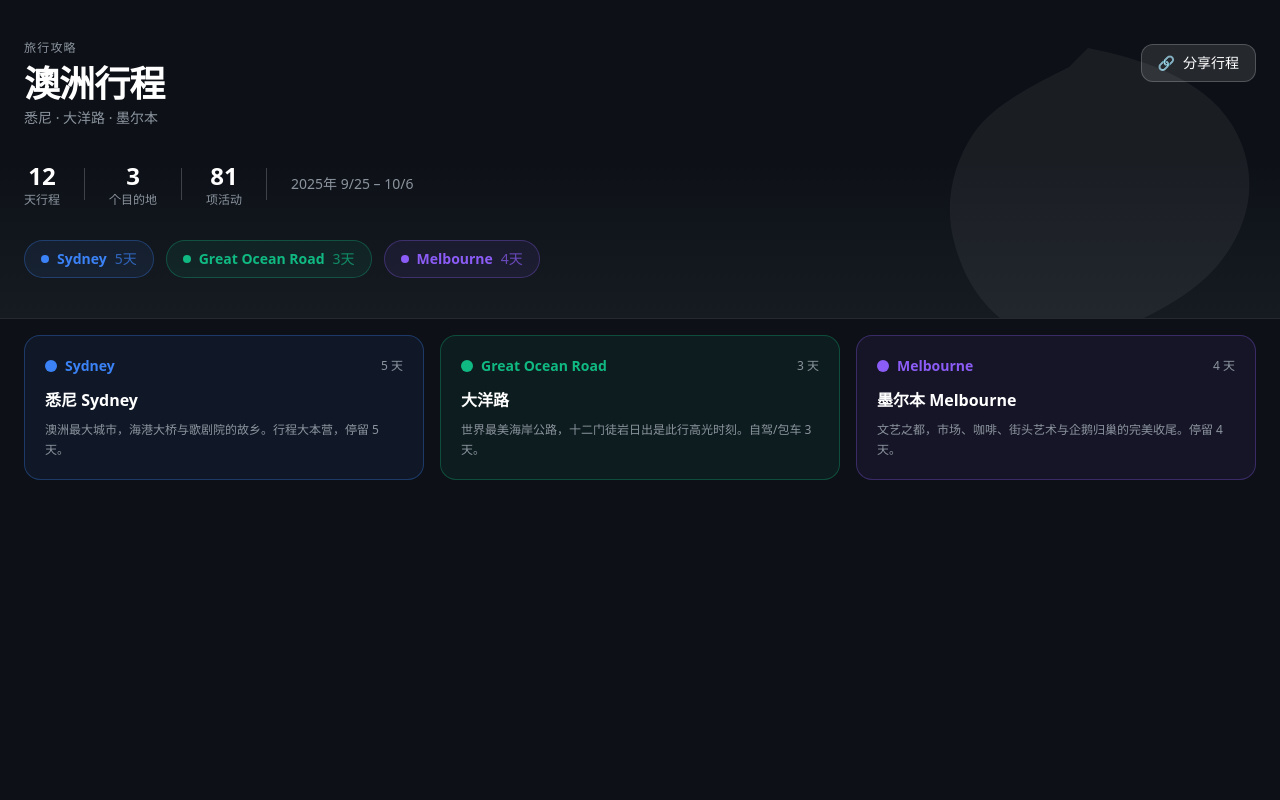
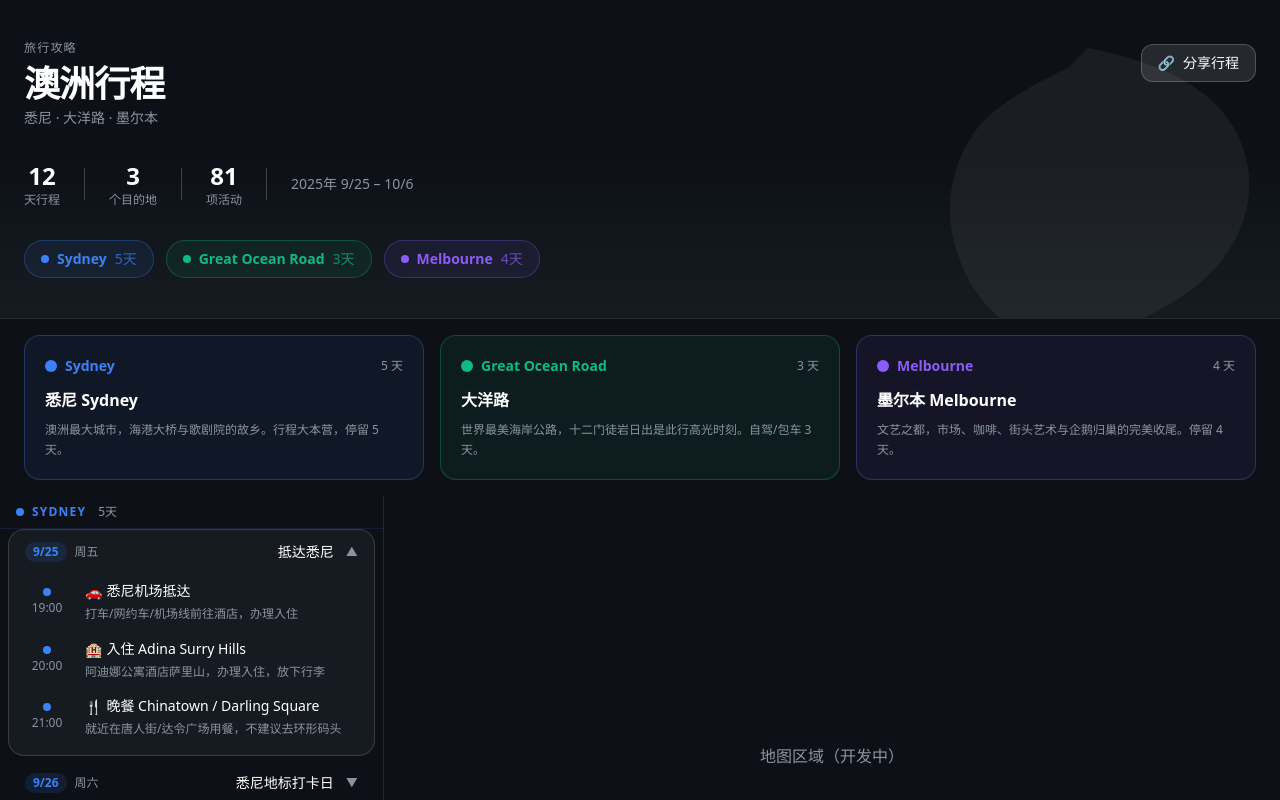
Before and after one commit to C-Harlin/trip-web, a React (Vite) app: page / in a window 1280 px wide. Shown: the top 800 px of the page. Built offline with nearby package versions, Linux system fonts and the light colour scheme.

Commit message:
feat: ActivityCard and DayList with accordion day expand

```diff
--- a/src/App.tsx
+++ b/src/App.tsx
@@ -1,9 +1,12 @@
+import { useState } from 'react'
 import { HeroSection } from './components/HeroSection'
 import { DestinationCards } from './components/DestinationCards'
+import { DayList } from './components/DayList'
 import { useItineraryState } from './hooks/useItineraryState'
 
 export default function App() {
-  const { skipped, isDestinationActive } = useItineraryState()
+  const { skipped, isActivityActive, isDestinationActive } = useItineraryState()
+  const [activeDayId, setActiveDayId] = useState<string | null>('syd-d1')
 
   return (
     <div className="min-h-screen bg-bg text-white">
@@ -12,6 +15,19 @@ export default function App() {
         isDestinationActive={isDestinationActive}
         onDestinationClick={(id) => console.log('clicked', id)}
       />
+      <div className="max-w-7xl mx-auto flex" style={{ height: 'calc(100vh - 280px)' }}>
+        <div className="w-96 border-r border-white/10 overflow-hidden">
+          <DayList
+            isActivityActive={isActivityActive}
+            activeDayId={activeDayId}
+            onDayClick={setActiveDayId}
+            onOpenCustomizer={() => console.log('open customizer')}
+          />
+        </div>
+        <div className="flex-1 flex items-center justify-center text-muted">
+          地图区域（开发中）
+        </div>
+      </div>
     </div>
   )
 }
--- /dev/null
+++ b/src/components/ActivityCard.tsx
@@ -0,0 +1,54 @@
+import type { Activity } from '../types/itinerary'
+
+const TYPE_ICONS: Record<string, string> = {
+  transport: '🚗',
+  attraction: '🏛',
+  food: '🍴',
+  accommodation: '🏨',
+  nature: '🌿',
+}
+
+interface Props {
+  activity: Activity
+  isActive: boolean
+  destColor: string
+  onHover?: (activity: Activity | null) => void
+}
+
+export function ActivityCard({ activity, isActive, destColor, onHover }: Props) {
+  return (
+    <div
+      className={`flex gap-3 py-2 px-3 rounded-xl transition-all ${
+        isActive ? 'opacity-100' : 'opacity-25'
+      } ${activity.lat ? 'cursor-pointer hover:bg-white/5' : ''}`}
+      onMouseEnter={() => onHover?.(activity)}
+      onMouseLeave={() => onHover?.(null)}
+    >
+      {/* Left: color dot + time */}
+      <div className="flex flex-col items-center gap-1 min-w-[52px] flex-shrink-0">
+        <div
+          className="w-2 h-2 rounded-full mt-1.5 flex-shrink-0"
+          style={{ background: destColor }}
+        />
+        <span className="text-muted text-xs text-center leading-tight">{activity.time}</span>
+      </div>
+
+      {/* Content */}
+      <div className="flex-1 min-w-0">
+        <div className="flex items-start gap-1">
+          <span className="text-sm flex-shrink-0">{TYPE_ICONS[activity.type]}</span>
+          <span
+            className={`text-sm font-medium leading-tight ${
+              isActive ? 'text-white' : 'text-muted line-through'
+            }`}
+          >
+            {activity.title}
+          </span>
+        </div>
+        {activity.description && (
+          <p className="text-muted text-xs mt-0.5 leading-relaxed">{activity.description}</p>
+        )}
+      </div>
+    </div>
+  )
+}
--- /dev/null
+++ b/src/components/DayList.tsx
@@ -0,0 +1,119 @@
+import { useRef } from 'react'
+import { itinerary } from '../data/itinerary'
+import { ActivityCard } from './ActivityCard'
+import type { Activity } from '../types/itinerary'
+
+interface Props {
+  isActivityActive: (id: string) => boolean
+  activeDayId: string | null
+  onDayClick: (dayId: string) => void
+  onOpenCustomizer: () => void
+  onActivityHover?: (activity: Activity | null) => void
+}
+
+export function DayList({
+  isActivityActive,
+  activeDayId,
+  onDayClick,
+  onOpenCustomizer,
+  onActivityHover,
+}: Props) {
+  const dayRefs = useRef<Record<string, HTMLDivElement | null>>({})
+
+  // Expose scroll function via scrollToDay helper
+  const scrollToDay = (dayId: string) => {
+    const el = dayRefs.current[dayId]
+    if (el) el.scrollIntoView({ behavior: 'smooth', block: 'center' })
+  }
+
+  // Expose via data attribute for external access
+  void scrollToDay
+
+  return (
+    <div className="flex flex-col h-full overflow-y-auto">
+      {itinerary.destinations.map(dest => (
+        <div key={dest.id} className="mb-4">
+          {/* Destination group header */}
+          <div
+            className="sticky top-0 z-10 flex items-center gap-2 px-4 py-2 text-xs font-bold uppercase tracking-widest"
+            style={{
+              background: '#0D1117',
+              color: dest.color,
+              borderBottom: `1px solid ${dest.color}20`,
+            }}
+          >
+            <div
+              className="w-2 h-2 rounded-full flex-shrink-0"
+              style={{ background: dest.color }}
+            />
+            {dest.nameEn}
+            <span className="text-muted font-normal normal-case tracking-normal ml-1">
+              {dest.days.length}天
+            </span>
+          </div>
+
+          {/* Days */}
+          {dest.days.map(day => {
+            const isActive = day.id === activeDayId
+            return (
+              <div
+                key={day.id}
+                ref={el => { dayRefs.current[day.id] = el }}
+                data-day-id={day.id}
+                className={`mx-2 mb-1 rounded-2xl border transition-all cursor-pointer ${
+                  isActive
+                    ? 'border-white/15 bg-card'
+                    : 'border-transparent hover:border-white/8 hover:bg-white/3'
+                }`}
+                onClick={() => onDayClick(day.id)}
+              >
+                {/* Day header */}
+                <div className="flex items-center gap-2 px-4 py-3">
+                  <div
+                    className="text-xs font-bold px-2 py-0.5 rounded-full flex-shrink-0"
+                    style={{ background: dest.color + '20', color: dest.color }}
+                  >
+                    {day.date}
+                  </div>
+                  <span className="text-muted text-xs">{day.weekday}</span>
+                  <span className="text-sm font-medium ml-auto truncate">{day.label}</span>
+                  <span className="text-muted text-xs flex-shrink-0 ml-1">
+                    {isActive ? '▲' : '▼'}
+                  </span>
+                </div>
+
+                {/* Activities (shown when this day is selected) */}
+                {isActive && (
+                  <div className="pb-2">
+                    {day.activities.map(activity => (
+                      <ActivityCard
+                        key={activity.id}
+                        activity={activity}
+                        isActive={isActivityActive(activity.id)}
+                        destColor={dest.color}
+                        onHover={onActivityHover}
+                      />
+                    ))}
+                  </div>
+                )}
+              </div>
+            )
+          })}
+        </div>
+      ))}
+
+      {/* Customizer trigger */}
+      <div className="p-4 mt-auto border-t border-white/10">
+        <button
+          onClick={e => {
+            e.stopPropagation()
+            onOpenCustomizer()
+          }}
+          className="w-full py-3 rounded-2xl border border-white/15 text-sm font-medium hover:bg-white/5 transition-all"
+        >
+          ⚙ 定制行程
+        </button>
+      </div>
+    </div>
+  )
+}
```
